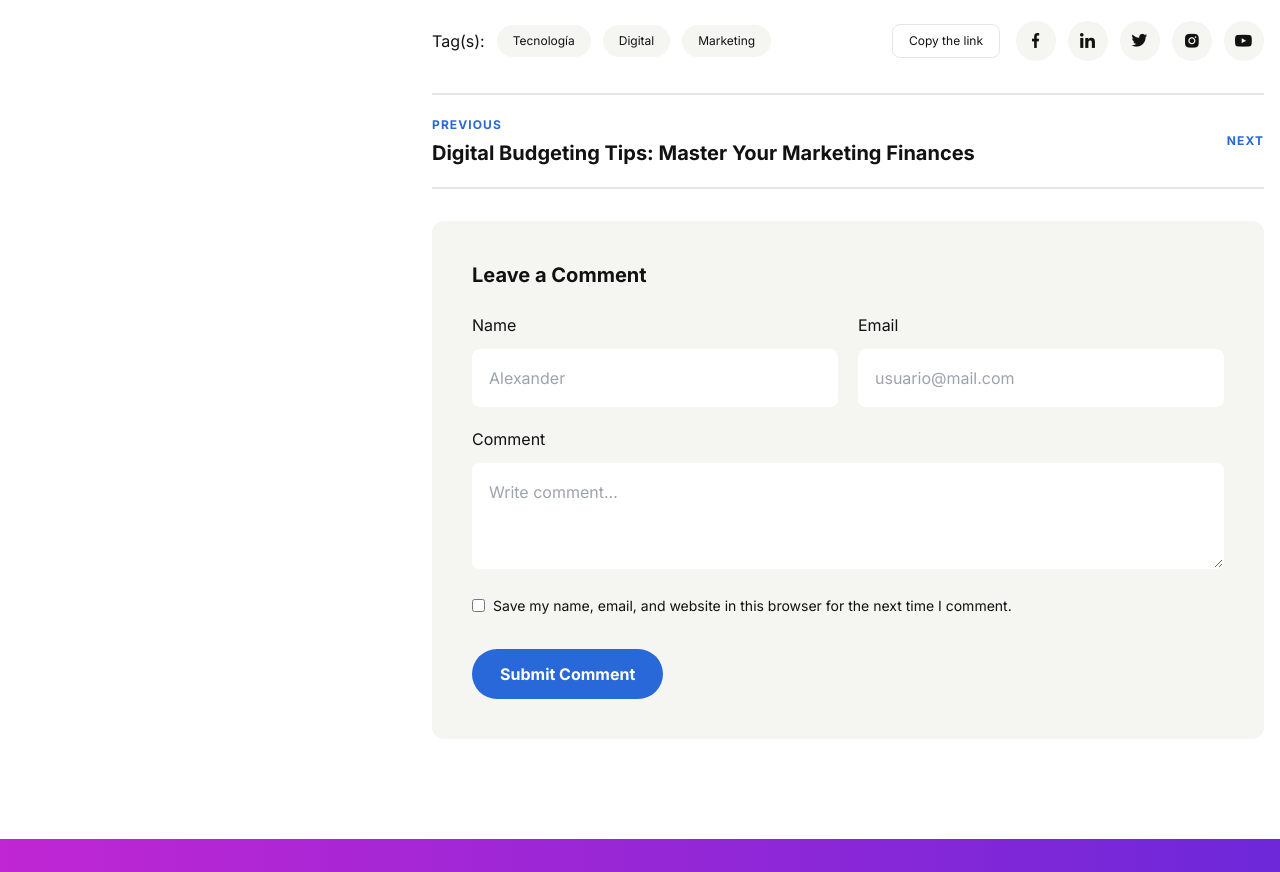
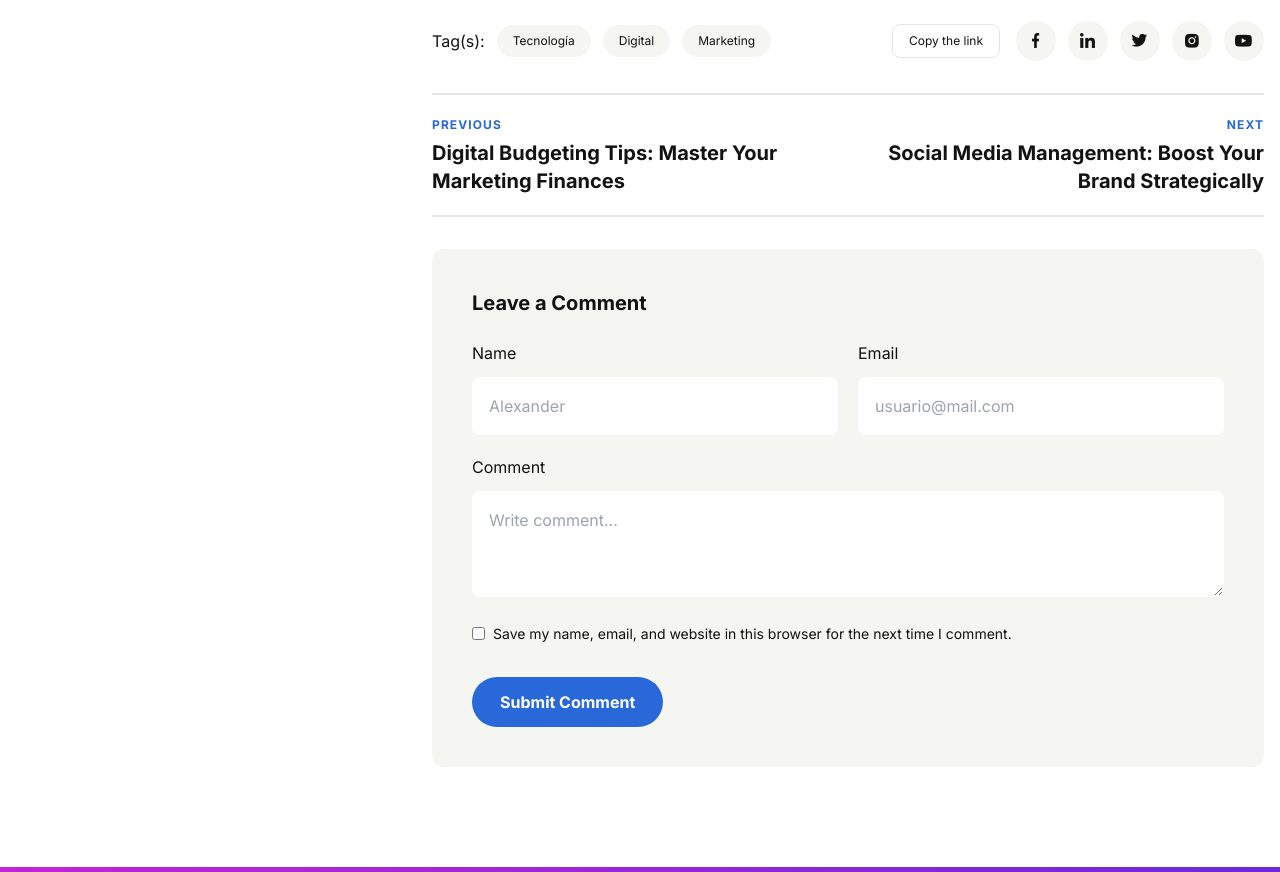
Before and after one commit to alexanderovie/fascinante-web, a Next.js app: page /blog/1 in a window 1280 px wide. Shown: the part 2620-3492 px from the top of the page. Built offline with nearby package versions, Linux system fonts and the light colour scheme.

Commit message:
Corrigiendo comillas y errores de lint en servicios

```diff
--- a/src/app/blog/[slug]/page.tsx
+++ b/src/app/blog/[slug]/page.tsx
@@ -50,7 +50,7 @@ export default function CaseStudyDetail({ params: { slug } }: { params: { slug:
             }
             const nextBlog = blogData.find(item => item.id === nextId);
             if (nextBlog) {
-                router.push(`/${nextBlog.title.toLowerCase().replace(/ /g, '-')}`);
+                router.push(`/blog/${nextBlog.title.toLowerCase().replace(/ /g, '-')}`);
             }
         }
     };
--- a/src/components/Blog/LayoutDetail.tsx
+++ b/src/components/Blog/LayoutDetail.tsx
@@ -199,6 +199,7 @@ const LayoutDetailOne: React.FC<Props> = ({ data, handleNextBlogDetail, handlePr
                 <div className="next-block">
                   <div className="sm:text-right cursor-pointer" onClick={handleNextBlogDetail}>
                     <div className="text-button-uppercase text-blue">Next</div>
+                    <div className="heading7 mt-1">{data?.id === blogData.length ? blogData[0].title : blogData[data.id].title}</div>
                   </div>
                 </div>
               </div>
```
